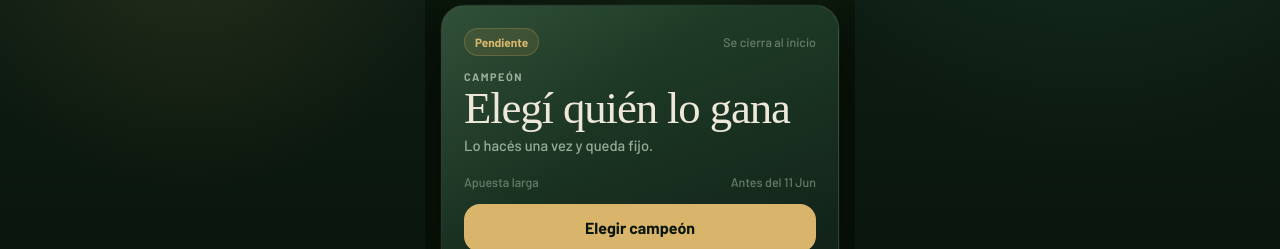
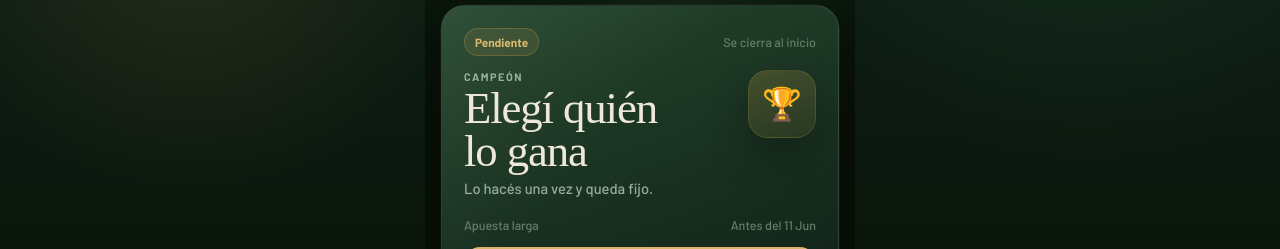
Before and after one commit to guidokogan1/prode, a Next.js app: page / in a window 1280 px wide. Shown: the part 176-425 px from the top of the page. Built offline with nearby package versions, Linux system fonts and the light colour scheme; no server answers; a web font is replaced by a local one.

Commit message:
Refine champion selection feedback

```diff
--- a/components/champion-home-card.tsx
+++ b/components/champion-home-card.tsx
@@ -19,12 +19,31 @@ export function ChampionHomeCard() {
           <span className="micro-copy">Se cierra al inicio</span>
         </div>
 
+        <div style={{ display: "grid", gridTemplateColumns: "1fr auto", gap: 14, alignItems: "start" }}>
           <div className="title-stack">
             <p className="eyebrow">Campeón</p>
             <h2 className="display-title" style={{ fontSize: "clamp(2rem, 7vw, 2.8rem)" }}>
               Elegí quién lo gana
             </h2>
             <p className="muted-copy">Lo hacés una vez y queda fijo.</p>
+          </div>
+
+          <div
+            aria-hidden="true"
+            style={{
+              width: 68,
+              height: 68,
+              borderRadius: 20,
+              display: "grid",
+              placeItems: "center",
+              background: "linear-gradient(160deg, rgba(212,166,75,0.22) 0%, rgba(212,166,75,0.08) 100%)",
+              border: "1px solid rgba(212,166,75,0.16)",
+              boxShadow: "0 18px 38px rgba(0,0,0,0.26)",
+              fontSize: "2rem",
+            }}
+          >
+            🏆
+          </div>
         </div>
       </div>
 
```
Also changed, not shown: components/champion-pick-card.tsx (+7 -4 lines). Lines whose indentation alone changed are shown as unchanged.
